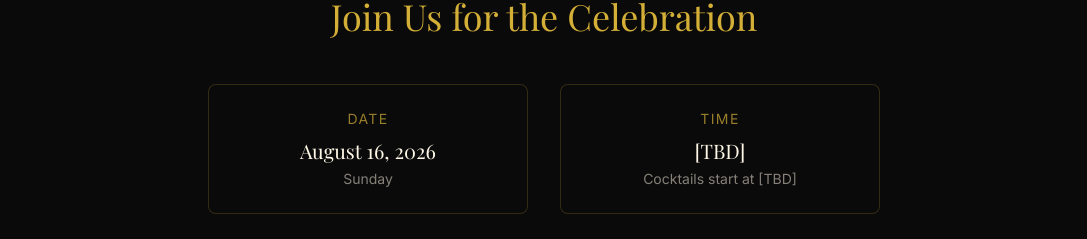
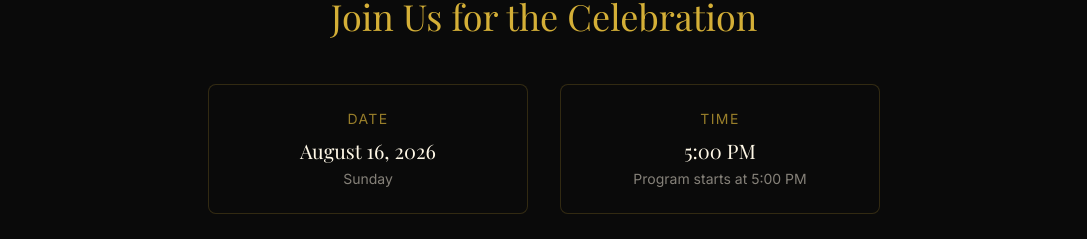
Before and after one commit to Karllouise-code/tita-rsvp-bday, a React (Vite) app: page / in a window 1280 px wide. Shown: the part 964-1203 px from the top of the page, without its empty margins (96-1183 px from the left). Built offline with nearby package versions, Linux system fonts and the light colour scheme.

Commit message:
feat: set party time to 5:00 PM

```diff
--- a/src/components/EventDetails.jsx
+++ b/src/components/EventDetails.jsx
@@ -42,8 +42,8 @@ const EventDetails = () => {
             className="p-6 border border-gold/20 rounded-lg bg-black/50"
           >
             <p className="text-gold/70 text-sm uppercase tracking-widest mb-2">Time</p>
-            <p className="font-heading text-xl text-cream">[TBD]</p>
-            <p className="text-cream/50 text-sm mt-1">Cocktails start at [TBD]</p>
+            <p className="font-heading text-xl text-cream">5:00 PM</p>
+            <p className="text-cream/50 text-sm mt-1">Program starts at 5:00 PM</p>
           </motion.div>
 
           <motion.div
```
